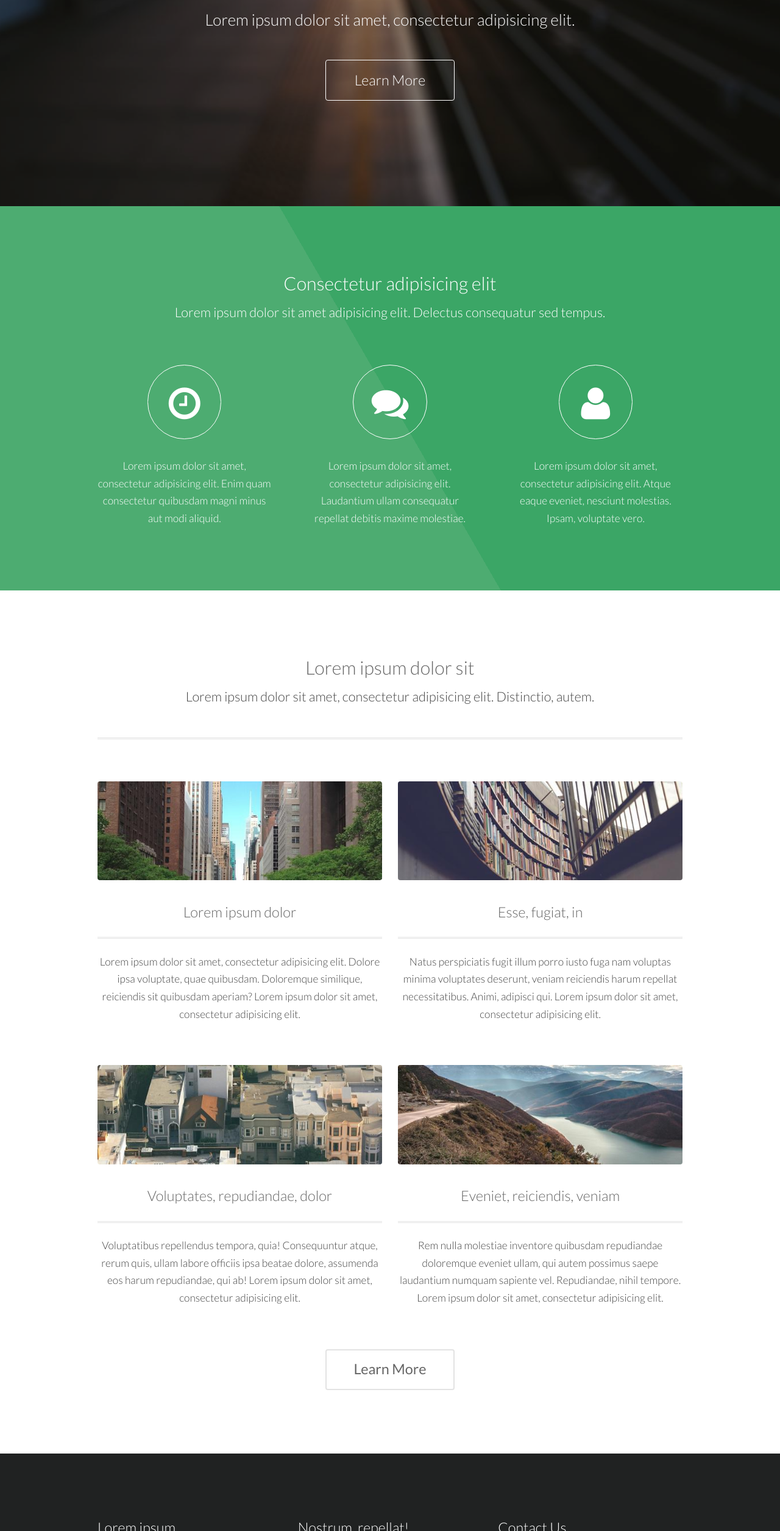
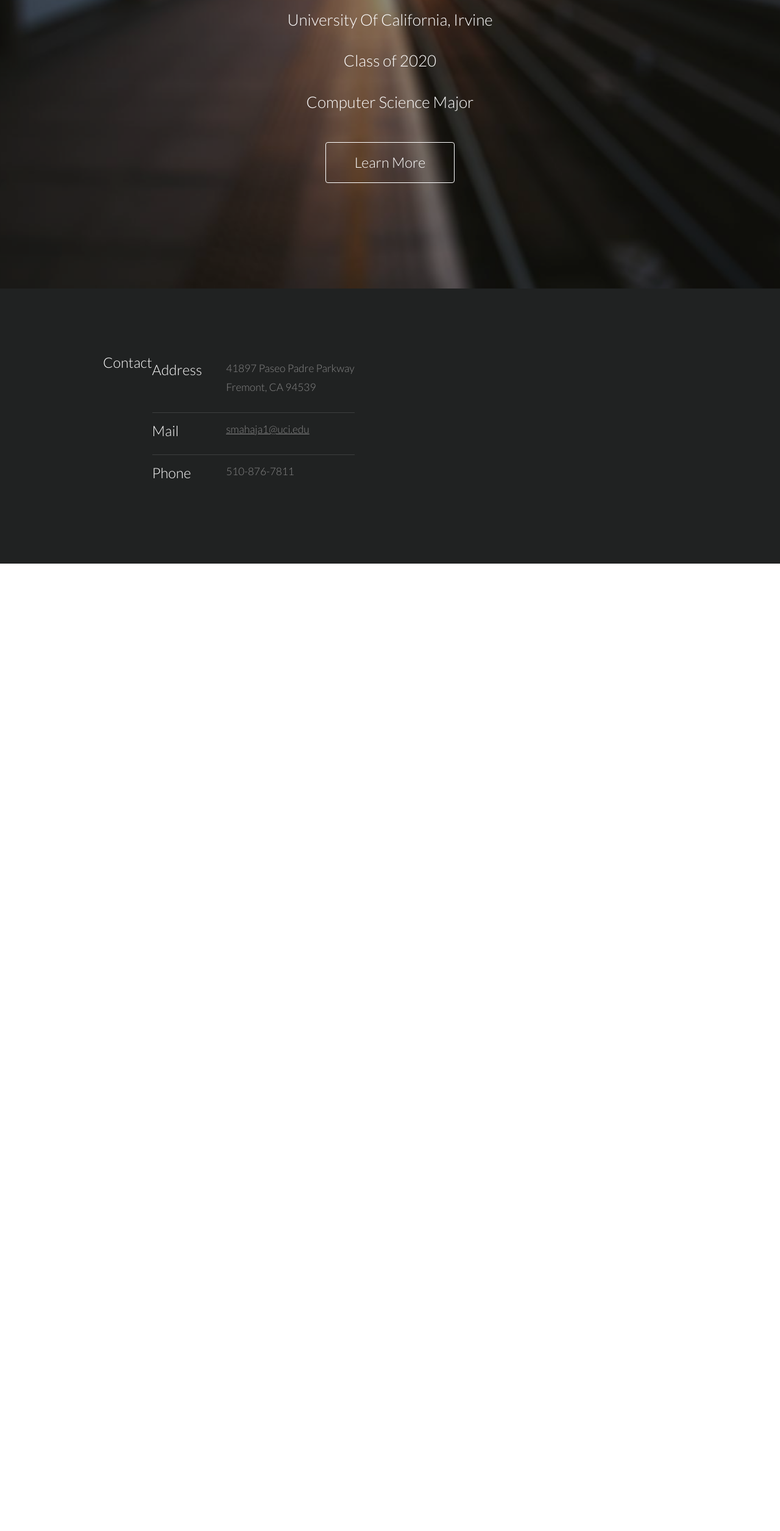
Before and after one commit to ShubhamMMahajan/ShubhamMahajan.github.io, a plain HTML site: page index.html in a window 1280 px wide. Shown: the part 290-2800 px from the top of the page at 61% size. After the commit the page ends 1214 px from the top, so only its background shows below. Drawn offline with Linux system fonts and the light colour scheme.

Commit message:
changed the home page

```diff
--- a/index.html
+++ b/index.html
@@ -27,11 +27,11 @@
 
 		<!-- Header -->
 			<header id="header">
-				<h1><a href="index.html">Interphase</a></h1>
+				<h1><a href="index.html">Personal Website</a></h1>
 				<nav id="nav">
 					<ul>
 						<li><a href="index.html">Home</a></li>
-						<li><a href="generic.html">Generic</a></li>
+						<li><a href="projects.html">Projects</a></li>
 						<li><a href="elements.html">Elements</a></li>
 					</ul>
 				</nav>
@@ -39,8 +39,10 @@
 
 		<!-- Banner -->
 			<section id="banner">
-				<h2>This is Interphase</h2>
-				<p>Lorem ipsum dolor sit amet, consectetur adipisicing elit.</p>
+				<h2>Shubham Mahajan</h2>
+				<p>University Of California, Irvine</p>
+				<p>Class of 2020</p>
+				<p>Computer Science Major</p>
 				<ul class="actions">
 					<li>
 						<a href="#" class="button big">Learn More</a>
@@ -48,123 +50,35 @@
 				</ul>
 			</section>
 
-		<!-- One -->
-			<section id="one" class="wrapper style1 align-center">
-				<div class="container">
-					<header>
-						<h2>Consectetur adipisicing elit</h2>
-						<p>Lorem ipsum dolor sit amet adipisicing elit. Delectus consequatur sed tempus.</p>
-					</header>
-					<div class="row 200%">
-						<section class="4u 12u$(small)">
-							<i class="icon big rounded fa-clock-o"></i>
-							<p>Lorem ipsum dolor sit amet, consectetur adipisicing elit. Enim quam consectetur quibusdam magni minus aut modi aliquid.</p>
-						</section>
-						<section class="4u 12u$(small)">
-							<i class="icon big rounded fa-comments"></i>
-							<p>Lorem ipsum dolor sit amet, consectetur adipisicing elit. Laudantium ullam consequatur repellat debitis maxime molestiae.</p>
-						</section>
-						<section class="4u$ 12u$(small)">
-							<i class="icon big rounded fa-user"></i>
-							<p>Lorem ipsum dolor sit amet, consectetur adipisicing elit. Atque eaque eveniet, nesciunt molestias. Ipsam, voluptate vero.</p>
-						</section>
-					</div>
-				</div>
-			</section>
 
-		<!-- Two -->
-			<section id="two" class="wrapper style2 align-center">
-				<div class="container">
-					<header>
-						<h2>Lorem ipsum dolor sit</h2>
-						<p>Lorem ipsum dolor sit amet, consectetur adipisicing elit. Distinctio, autem.</p>
-					</header>
-					<div class="row">
-						<section class="feature 6u 12u$(small)">
-							<img class="image fit" src="images/pic01.jpg" alt="" />
-							<h3 class="title">Lorem ipsum dolor</h3>
-							<p>Lorem ipsum dolor sit amet, consectetur adipisicing elit. Dolore ipsa voluptate, quae quibusdam. Doloremque similique, reiciendis sit quibusdam aperiam? Lorem ipsum dolor sit amet, consectetur adipisicing elit.</p>
-						</section>
-						<section class="feature 6u$ 12u$(small)">
-							<img class="image fit" src="images/pic02.jpg" alt="" />
-							<h3 class="title">Esse, fugiat, in</h3>
-							<p>Natus perspiciatis fugit illum porro iusto fuga nam voluptas minima voluptates deserunt, veniam reiciendis harum repellat necessitatibus. Animi, adipisci qui. Lorem ipsum dolor sit amet, consectetur adipisicing elit.</p>
-						</section>
-						<section class="feature 6u 12u$(small)">
-							<img class="image fit" src="images/pic03.jpg" alt="" />
-							<h3 class="title">Voluptates, repudiandae, dolor</h3>
-							<p>Voluptatibus repellendus tempora, quia! Consequuntur atque, rerum quis, ullam labore officiis ipsa beatae dolore, assumenda eos harum repudiandae, qui ab! Lorem ipsum dolor sit amet, consectetur adipisicing elit.</p>
-						</section>
-						<section class="feature 6u$ 12u$(small)">
-							<img class="image fit" src="images/pic04.jpg" alt="" />
-							<h3 class="title">Eveniet, reiciendis, veniam</h3>
-							<p>Rem nulla molestiae inventore quibusdam repudiandae doloremque eveniet ullam, qui autem possimus saepe laudantium numquam sapiente vel. Repudiandae, nihil tempore. Lorem ipsum dolor sit amet, consectetur adipisicing elit.</p>
-						</section>
-					</div>
-					<footer>
-						<ul class="actions">
-							<li>
-								<a href="#" class="button alt big">Learn More</a>
-							</li>
-						</ul>
-					</footer>
-				</div>
-			</section>
+
 
 		<!-- Footer -->
 			<footer id="footer">
 				<div class="container">
 					<div class="row">
-						<section class="4u 6u(medium) 12u$(small)">
-							<h3>Lorem ipsum</h3>
-							<p>Lorem ipsum dolor sit amet, consectetur adipisicing elit. Assumenda, cumque!</p>
-							<ul class="alt">
-								<li><a href="#">Lorem ipsum dolor sit amet.</a></li>
-								<li><a href="#">Quod adipisci perferendis et itaque.</a></li>
-								<li><a href="#">Itaque eveniet ullam, veritatis reiciendis?</a></li>
-								<li><a href="#">Accusantium repellat accusamus a, soluta.</a></li>
-							</ul>
-						</section>
-						<section class="4u 6u$(medium) 12u$(small)">
-							<h3>Nostrum, repellat!</h3>
-							<p>Tenetur voluptate exercitationem eius tempora! Obcaecati suscipit, soluta earum blanditiis.</p>
-							<ul class="alt">
-								<li><a href="#">Lorem ipsum dolor sit amet.</a></li>
-								<li><a href="#">Id inventore, qui necessitatibus sunt.</a></li>
-								<li><a href="#">Deleniti eum odit nostrum eveniet.</a></li>
-								<li><a href="#">Illum consectetur quibusdam eos corporis.</a></li>
-							</ul>
-						</section>
-						<section class="4u$ 12u$(medium) 12u$(small)">
-							<h3>Contact Us</h3>
-							<ul class="icons">
-								<li><a href="#" class="icon rounded fa-twitter"><span class="label">Twitter</span></a></li>
-								<li><a href="#" class="icon rounded fa-facebook"><span class="label">Facebook</span></a></li>
-								<li><a href="#" class="icon rounded fa-pinterest"><span class="label">Pinterest</span></a></li>
-								<li><a href="#" class="icon rounded fa-google-plus"><span class="label">Google+</span></a></li>
-								<li><a href="#" class="icon rounded fa-linkedin"><span class="label">LinkedIn</span></a></li>
-							</ul>
+							<h3>Contact</h3>
 							<ul class="tabular">
 								<li>
 									<h3>Address</h3>
-									1234 Somewhere Road<br>
-									Nashville, TN 00000
+									41897 Paseo Padre Parkway<br>
+									Fremont, CA 94539
 								</li>
 								<li>
 									<h3>Mail</h3>
-									<a href="#">someone@untitled.tld</a>
+									<a href="#">smahaja1@uci.edu</a>
 								</li>
 								<li>
 									<h3>Phone</h3>
-									(000) 000-0000
+									510-876-7811
 								</li>
 							</ul>
 						</section>
 					</div>
 					<ul class="copyright">
-						<li>&copy; Untitled. All rights reserved.</li>
+						<!--<li>&copy; Untitled. All rights reserved.</li>
 						<li>Design: <a href="http://templated.co">TEMPLATED</a></li>
-						<li>Images: <a href="http://unsplash.com">Unsplash</a></li>
+						<li>Images: <a href="http://unsplash.com">Unsplash</a></li>-->
 					</ul>
 				</div>
 			</footer>
```
Also changed, not shown: projects.html (renamed from generic.html).
